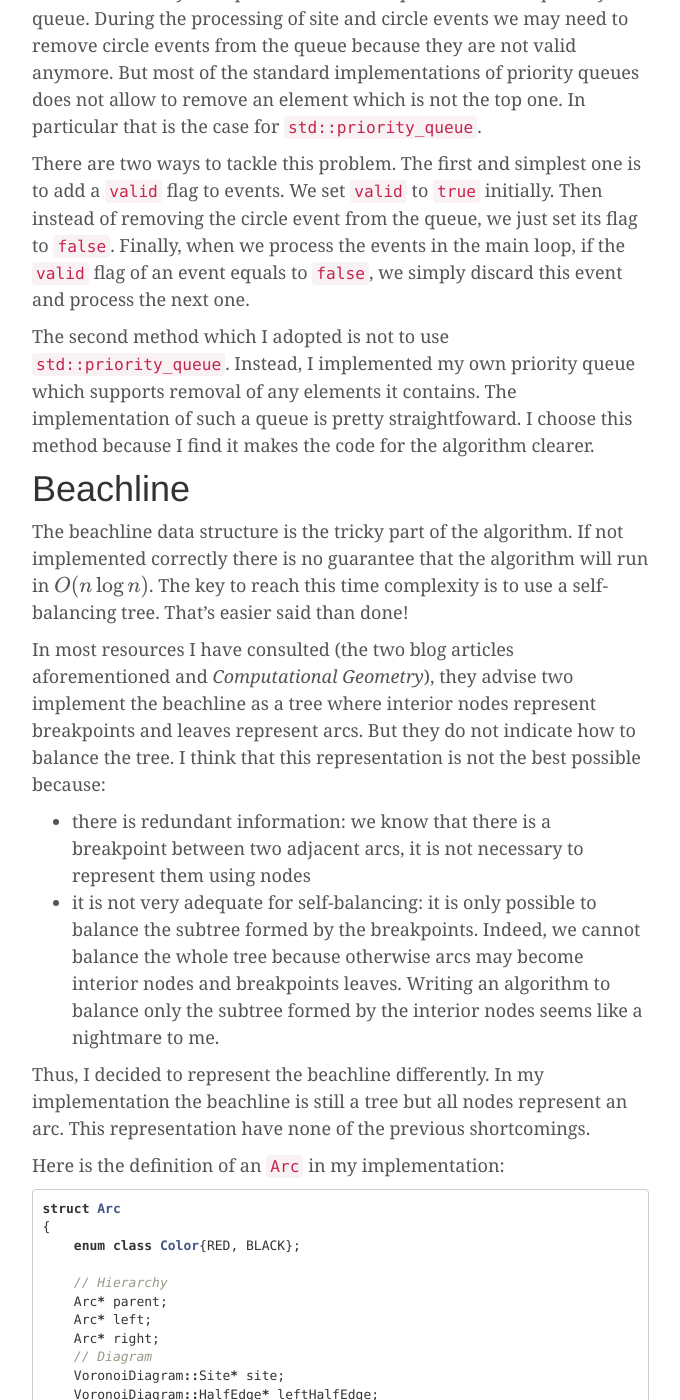
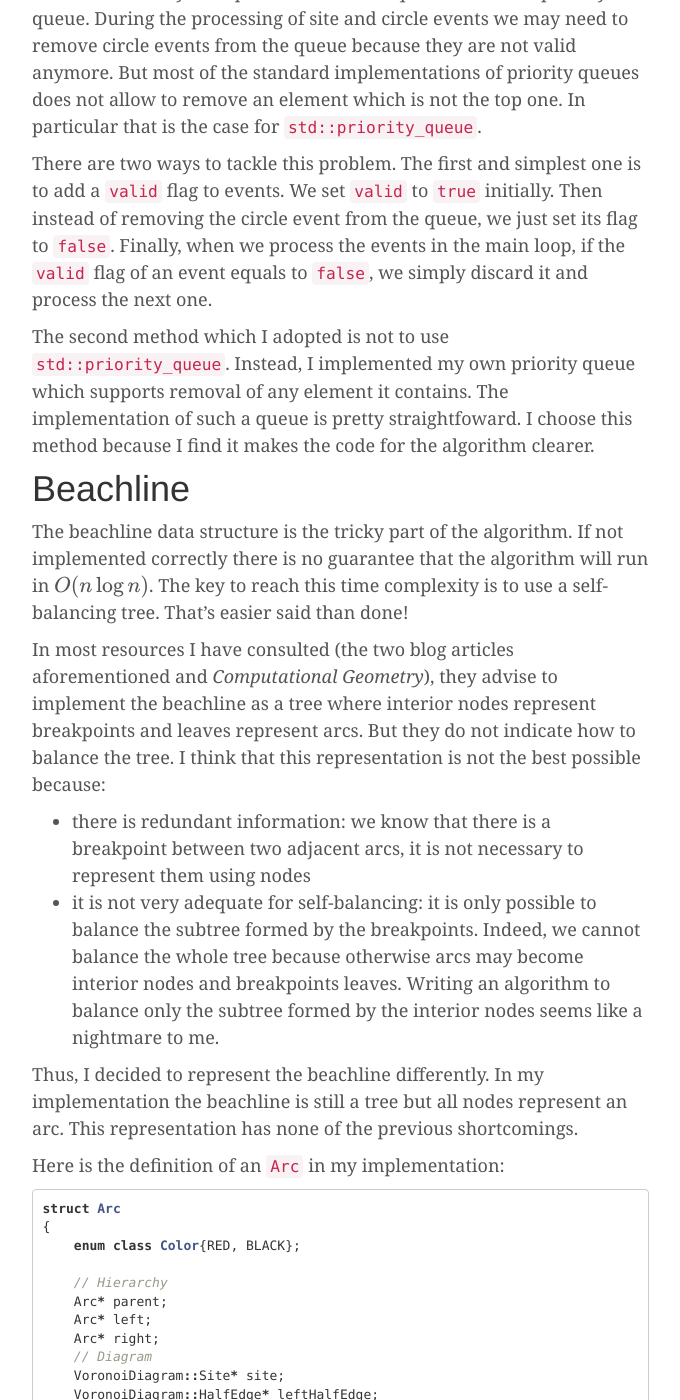
Before and after one commit to pvigier/pvigier.github.io-jekyll, a Jekyll site: the page built from _posts/2018-11-18-fortune-algorithm-details.md, in a window 1280 px wide and 1400 px high, scrolled down 4240 px. Shown: the whole window, without its empty margins (138-818 px from the left). Built offline with Jekyll 4.4.1, drawn with Linux system fonts in a browser that asks for light colours; formulas are drawn with MathJax 3; comment, search, counter and statistics services are not loaded; some of the changed text lies outside the part shown.

Commit message:
Fix some typos

````diff
--- a/_posts/2018-11-18-fortune-algorithm-details.md
+++ b/_posts/2018-11-18-fortune-algorithm-details.md
@@ -102,7 +102,7 @@ struct HalfEdge
 };
 ```
 
-You might wonder what is an half-edge. An edge in the Voronoi diagram is shared by two adjacent cells. In the DCEL data structure, we split these edge in two half-edges, one for each cell, and they are link by the `twin` pointer. Moreover, an half-edge have an origin vertex and a destination vertex. The `incidentFace` field points to the face to which the half-edge belongs to. Finally, in DCEL, cells are implemented as a circular doubly linked list of half-edges where adjacent half-edges are linked together. Thus the `prev` and `next` fields points to the previous and next half-edges in the cell.
+You might wonder what is an half-edge. An edge in the Voronoi diagram is shared by two adjacent cells. In the DCEL data structure, we split these edges in two half-edges, one for each cell, and they are linked by the `twin` pointer. Moreover, a half-edge has an origin vertex and a destination vertex. The `incidentFace` field points to the face to which the half-edge belongs to. Finally, in DCEL, cells are implemented as a circular doubly linked list of half-edges where adjacent half-edges are linked together. Thus the `prev` and `next` fields points to the previous and next half-edges in the cell.
 
 On the image below, you can visualize all these fields for the red half-edge:
 
@@ -122,20 +122,20 @@ struct Face
 
 The standard way to implement the event queue is to use a priority queue. During the processing of site and circle events we may need to remove circle events from the queue because they are not valid anymore. But most of the standard implementations of priority queues does not allow to remove an element which is not the top one. In particular that is the case for `std::priority_queue`.
 
-There are two ways to tackle this problem. The first and simplest one is to add a `valid` flag to events. We set `valid` to `true` initially. Then instead of removing the circle event from the queue, we just set its flag to `false`. Finally, when we process the events in the main loop, if the `valid` flag of an event equals to `false`, we simply discard this event and process the next one.
+There are two ways to tackle this problem. The first and simplest one is to add a `valid` flag to events. We set `valid` to `true` initially. Then instead of removing the circle event from the queue, we just set its flag to `false`. Finally, when we process the events in the main loop, if the `valid` flag of an event equals to `false`, we simply discard it and process the next one.
 
-The second method which I adopted is not to use `std::priority_queue`. Instead, I implemented my own priority queue which supports removal of any elements it contains. The implementation of such a queue is pretty straightfoward. I choose this method because I find it makes the code for the algorithm clearer.
+The second method which I adopted is not to use `std::priority_queue`. Instead, I implemented my own priority queue which supports removal of any element it contains. The implementation of such a queue is pretty straightfoward. I choose this method because I find it makes the code for the algorithm clearer.
 
 # Beachline
 
 The beachline data structure is the tricky part of the algorithm. If not implemented correctly there is no guarantee that the algorithm will run in $$O(n\log n)$$. The key to reach this time complexity is to use a self-balancing tree. That's easier said than done!
 
-In most resources I have consulted (the two blog articles aforementioned and *Computational Geometry*), they advise two implement the beachline as a tree where interior nodes represent breakpoints and leaves represent arcs. But they do not indicate how to balance the tree. I think that this representation is not the best possible because:
+In most resources I have consulted (the two blog articles aforementioned and *Computational Geometry*), they advise to implement the beachline as a tree where interior nodes represent breakpoints and leaves represent arcs. But they do not indicate how to balance the tree. I think that this representation is not the best possible because:
 
 * there is redundant information: we know that there is a breakpoint between two adjacent arcs, it is not necessary to represent them using nodes
 * it is not very adequate for self-balancing: it is only possible to balance the subtree formed by the breakpoints. Indeed, we cannot balance the whole tree because otherwise arcs may become interior nodes and breakpoints leaves. Writing an algorithm to balance only the subtree formed by the interior nodes seems like a nightmare to me.
 
-Thus, I decided to represent the beachline differently. In my implementation the beachline is still a tree but all nodes represent an arc. This representation have none of the previous shortcomings.
+Thus, I decided to represent the beachline differently. In my implementation the beachline is still a tree but all nodes represent an arc. This representation has none of the previous shortcomings.
 
 Here is the definition of an `Arc` in my implementation:
 
@@ -161,7 +161,7 @@ struct Arc
 };
 ```
 
-The first three fields are for the tree structure. The `leftHalfEdge` field points to the half-edge drawn by the left extremity of the arc. And `rightHalfEdge` to the half-edge drawn by the right one. The two pointers `prev` and `next` are useful to have a direct access to the previous and next arc in the beachline. They also allow to traverse the beachline like a doubly linked list. Finally, every arc have a color which is used to balance the beachline.
+The first three fields are for the tree structure. The `leftHalfEdge` field points to the half-edge drawn by the left extremity of the arc. And `rightHalfEdge` to the half-edge drawn by the right extremity. The two pointers `prev` and `next` are useful to have a direct access to the previous and next arcs in the beachline. They also allow to traverse the beachline like a doubly linked list. Finally, every arc have a color which is used to balance the beachline.
 
 I choose to use the [red-black scheme](https://en.wikipedia.org/wiki/Red%E2%80%93black_tree) to balance the beachline. My code is directly inspired from [CLRS](https://en.wikipedia.org/wiki/Introduction_to_Algorithms). The two interesting algorithms described in the chapter 13 of the book are `insertFixup` and `deleteFixup` which balance the tree after insertion/deletion.
 
@@ -271,7 +271,7 @@ This article was pretty long. And I am sure that many things are still unclear.
 To finish this article and to be sure we have not done all of this for nothing I have measured the time it takes to compute the Voronoi diagram for different numbers of sites on my (cheap) laptop:
 
 * $$n = 1000$$: 3ms
-* $$ n = 10000$$: 50ms
+* $$n = 10000$$: 50ms
 * $$n = 100000$$: 1000ms
 
 I have nothing to compare these durations with but it seems blazing fast!
````
Also changed, not shown: other parts of _posts/2018-11-18-fortune-algorithm-details.md (+1 -1 lines).
